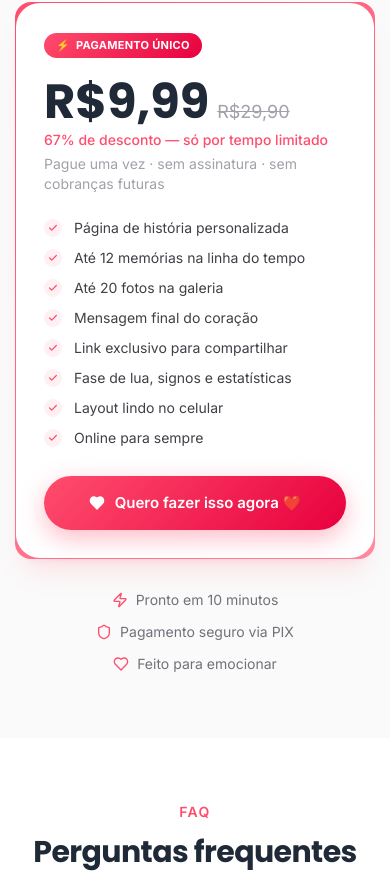
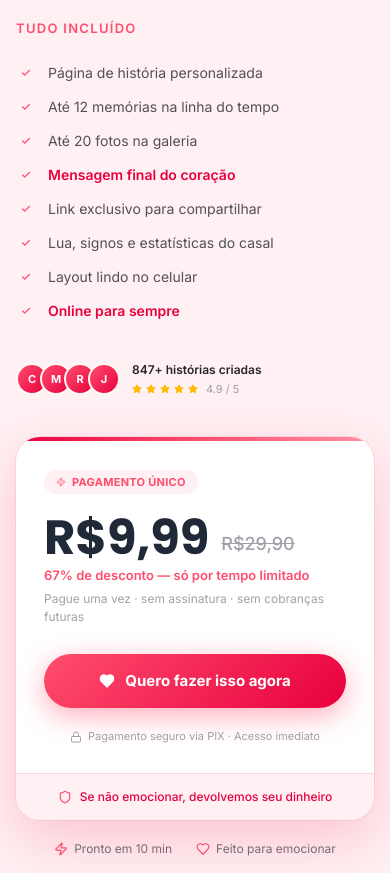
Before and after one commit to loverecap/loverecap-platform, a Next.js app in the folder apps/web/: page / in a window 390 px wide. Shown: the part 4843-5716 px from the top of the page. Built offline with nearby package versions, Linux system fonts and the light colour scheme; no server answers.

Commit message:
fix: pricing

```diff
--- a/apps/web/src/components/marketing/pricing-section.tsx
+++ b/apps/web/src/components/marketing/pricing-section.tsx
@@ -2,129 +2,264 @@
 
 import { motion, useReducedMotion } from 'framer-motion'
 import Link from 'next/link'
-import { Check, Zap, Shield, Heart } from 'lucide-react'
+import { Check, Heart, Shield, Zap, Star, Lock } from 'lucide-react'
 import { PageContainer } from '@/components/shared/page-container'
 import { SectionContainer } from '@/components/shared/section-container'
 
 const features = [
-  'Página de história personalizada',
-  'Até 12 memórias na linha do tempo',
-  'Até 20 fotos na galeria',
-  'Mensagem final do coração',
-  'Link exclusivo para compartilhar',
-  'Fase de lua, signos e estatísticas',
-  'Layout lindo no celular',
-  'Online para sempre',
+  { text: 'Página de história personalizada', highlight: false },
+  { text: 'Até 12 memórias na linha do tempo', highlight: false },
+  { text: 'Até 20 fotos na galeria', highlight: false },
+  { text: 'Mensagem final do coração', highlight: true },
+  { text: 'Link exclusivo para compartilhar', highlight: false },
+  { text: 'Lua, signos e estatísticas do casal', highlight: false },
+  { text: 'Layout lindo no celular', highlight: false },
+  { text: 'Online para sempre', highlight: true },
 ]
 
-const guarantees = [
-  { icon: Zap, text: 'Pronto em 10 minutos' },
-  { icon: Shield, text: 'Pagamento seguro via PIX' },
-  { icon: Heart, text: 'Feito para emocionar' },
-]
+const avatars = ['C', 'M', 'R', 'J']
 
 export function PricingSection() {
   const reduce = useReducedMotion()
 
   return (
-    <SectionContainer id="pricing" className="bg-neutral-50">
+    <SectionContainer id="pricing" className="relative overflow-hidden bg-[#FFF0F3]">
+      {/* Soft radial glow toward the card side */}
+      <div
+        className="absolute inset-0 -z-10"
+        style={{
+          background:
+            'radial-gradient(ellipse 70% 55% at 65% 50%, #FFE4EC 0%, transparent 70%)',
+        }}
+      />
+
       <PageContainer>
+        {/* Section headline */}
         <motion.div
           initial={reduce ? {} : { opacity: 0, y: 20 }}
           whileInView={{ opacity: 1, y: 0 }}
           viewport={{ once: true }}
           transition={{ duration: 0.5 }}
-          className="mb-10 text-center"
+          className="mb-12 text-center"
         >
-          <div className="mb-3 inline-flex items-center gap-1.5 rounded-full px-3 py-1 text-[11px] font-bold uppercase tracking-wide text-white" style={{ background: 'linear-gradient(135deg, #FF4D6D, #E8003E)' }}>
+          <div
+            className="mb-4 inline-flex items-center gap-1.5 rounded-full px-3.5 py-1.5 text-[11px] font-bold uppercase tracking-widest"
+            style={{
+              background: '#FFF0F3',
+              border: '1px solid #FFD6E0',
+              color: '#FF4D6D',
+            }}
+          >
             🔥 Oferta de lançamento
           </div>
           <h2 className="font-heading text-3xl font-bold text-neutral-900 sm:text-4xl">
             Uma vez só. Para sempre.
           </h2>
           <p className="mt-3 mx-auto max-w-sm text-sm text-neutral-500">
-            Sem assinatura. Sem taxa mensal. Pague uma vez e a sua história fica online para sempre.
+            Sem assinatura. Sem taxa mensal. Pague uma vez e a história fica online para sempre.
           </p>
         </motion.div>
 
-        <div className="flex justify-center">
+        {/* Two-column layout */}
+        <div className="mx-auto flex max-w-3xl flex-col items-start gap-10 lg:flex-row lg:items-center lg:gap-12">
+
+          {/* LEFT — benefit list */}
           <motion.div
-            initial={reduce ? {} : { opacity: 0, y: 28 }}
+            initial={reduce ? {} : { opacity: 0, x: -24 }}
+            whileInView={{ opacity: 1, x: 0 }}
+            viewport={{ once: true }}
+            transition={{ duration: 0.55 }}
+            className="flex-1"
+          >
+            <p
+              className="mb-6 text-[13px] font-semibold uppercase tracking-widest"
+              style={{ color: '#FF4D6D' }}
+            >
+              Tudo incluído
+            </p>
+
+            <ul className="space-y-3.5">
+              {features.map((f, i) => (
+                <motion.li
+                  key={f.text}
+                  initial={reduce ? {} : { opacity: 0, x: -16 }}
+                  whileInView={{ opacity: 1, x: 0 }}
+                  viewport={{ once: true }}
+                  transition={{ duration: 0.4, delay: i * 0.06 }}
+                  className="flex items-center gap-3"
+                >
+                  <div
+                    className="flex h-5 w-5 shrink-0 items-center justify-center rounded-full"
+                    style={{ background: '#FFF0F3' }}
+                  >
+                    <Check className="h-2.5 w-2.5" style={{ color: '#FF4D6D' }} strokeWidth={3} />
+                  </div>
+                  <span
+                    className="text-sm"
+                    style={{
+                      color: f.highlight ? '#E8003E' : '#525252',
+                      fontWeight: f.highlight ? 600 : 400,
+                    }}
+                  >
+                    {f.text}
+                  </span>
+                </motion.li>
+              ))}
+            </ul>
+
+            {/* Social proof */}
+            <motion.div
+              initial={reduce ? {} : { opacity: 0, y: 12 }}
               whileInView={{ opacity: 1, y: 0 }}
               viewport={{ once: true }}
-            transition={{ duration: 0.5 }}
-            className="relative w-full max-w-sm"
+              transition={{ duration: 0.4, delay: 0.5 }}
+              className="mt-10 flex items-center gap-3"
             >
+              <div className="flex -space-x-2">
+                {avatars.map((a) => (
                   <div
-              className="absolute -inset-px rounded-2xl"
+                    key={a}
+                    className="flex h-8 w-8 shrink-0 items-center justify-center rounded-full border-2 text-[11px] font-bold text-white"
                     style={{
-                background: 'linear-gradient(135deg, #FF4D6D, #FF8FA3)',
-                borderRadius: '1rem',
+                      background: 'linear-gradient(135deg, #FF4D6D, #E8003E)',
+                      borderColor: '#FFF8F2',
+                    }}
+                  >
+                    {a}
+                  </div>
+                ))}
+              </div>
+              <div>
+                <p className="text-[12px] font-semibold text-neutral-800">
+                  847+ histórias criadas
+                </p>
+                <div className="mt-0.5 flex items-center gap-1">
+                  {Array.from({ length: 5 }).map((_, i) => (
+                    <Star key={i} className="h-2.5 w-2.5 fill-amber-400 text-amber-400" />
+                  ))}
+                  <span className="ml-1 text-[11px] text-neutral-400">4.9 / 5</span>
+                </div>
+              </div>
+            </motion.div>
+          </motion.div>
+
+          {/* RIGHT — price card */}
+          <motion.div
+            initial={reduce ? {} : { opacity: 0, y: 32 }}
+            whileInView={{ opacity: 1, y: 0 }}
+            viewport={{ once: true }}
+            transition={{ duration: 0.55, delay: 0.1 }}
+            className="relative w-full lg:max-w-sm"
+          >
+            {/* Glow halo */}
+            <div
+              className="absolute -inset-4 rounded-3xl blur-2xl"
+              style={{ background: 'rgba(255,77,109,0.18)', zIndex: -1 }}
+            />
+
+            <div
+              className="relative overflow-hidden rounded-2xl"
+              style={{
+                background: '#fff',
+                boxShadow:
+                  '0 0 0 1px rgba(255,77,109,0.12), 0 20px 56px rgba(232,0,62,0.18)',
+              }}
+            >
+              {/* Top accent strip */}
+              <div
+                className="h-1 w-full"
+                style={{
+                  background: 'linear-gradient(90deg, #E8003E, #FF4D6D, #FF8FA3)',
                 }}
               />
 
-            <div className="relative rounded-2xl bg-white p-7 shadow-xl shadow-[#FF4D6D]/12">
+              <div className="p-7">
+                {/* Badge */}
                 <div
-                className="mb-5 inline-flex items-center gap-1.5 rounded-full px-3 py-1 text-[11px] font-bold uppercase tracking-wide text-white"
-                style={{ background: 'linear-gradient(135deg, #FF4D6D, #E8003E)' }}
+                  className="mb-5 inline-flex items-center gap-1.5 rounded-full px-3 py-1 text-[11px] font-bold uppercase tracking-wide"
+                  style={{ background: '#FFF0F3', color: '#FF4D6D' }}
                 >
-                <span>⚡</span> Pagamento único
+                  <Zap className="h-2.5 w-2.5" />
+                  Pagamento único
                 </div>
 
-              <div className="mb-1 flex items-baseline gap-2">
-                <span className="font-heading text-5xl font-bold text-neutral-900">R$9,99</span>
-                <span className="text-lg text-neutral-400 line-through">R$29,90</span>
+                {/* Price */}
+                <div className="mb-1 flex items-end gap-3">
+                  <span className="font-heading text-5xl font-bold leading-none text-neutral-900">
+                    R$9,99
+                  </span>
+                  <span className="mb-1 text-lg font-medium text-neutral-400 line-through">
+                    R$29,90
+                  </span>
                 </div>
-              <p className="mb-1 text-sm font-medium text-[#FF4D6D]">
+
+                <p className="mb-1 text-[13px] font-semibold" style={{ color: '#FF4D6D' }}>
                   67% de desconto — só por tempo limitado
                 </p>
-              <p className="mb-6 text-sm text-neutral-400">
+                <p className="mb-7 text-[12px] text-neutral-400">
                   Pague uma vez · sem assinatura · sem cobranças futuras
                 </p>
 
-              <ul className="mb-7 space-y-2.5">
-                {features.map((f) => (
-                  <li key={f} className="flex items-center gap-3 text-sm text-neutral-700">
-                    <div
-                      className="flex h-4.5 w-4.5 shrink-0 items-center justify-center rounded-full"
-                      style={{ background: '#FFF0F3' }}
-                    >
-                      <Check className="h-2.5 w-2.5 text-[#FF4D6D]" strokeWidth={3} />
-                    </div>
-                    {f}
-                  </li>
-                ))}
-              </ul>
-
+                {/* CTA */}
                 <Link
                   href="/create"
-                className="flex w-full items-center justify-center gap-2.5 rounded-full py-4 text-[15px] font-semibold text-white transition-transform active:scale-[0.97]"
+                  className="group relative flex w-full items-center justify-center gap-2.5 overflow-hidden rounded-full py-4 text-[15px] font-bold text-white transition-all duration-200 active:scale-[0.97]"
                   style={{
                     background: 'linear-gradient(135deg, #FF4D6D 0%, #E8003E 100%)',
-                  boxShadow: '0 8px 24px rgba(255,77,109,0.38)',
+                    boxShadow: '0 8px 28px rgba(255,77,109,0.45)',
                   }}
                 >
-                <Heart className="h-4 w-4 shrink-0 fill-white text-white" />
-                Quero fazer isso agora ❤️
+                  <span
+                    className="absolute inset-0 -translate-x-full skew-x-12 bg-white/20 transition-transform duration-700 group-hover:translate-x-full"
+                    aria-hidden
+                  />
+                  <Heart className="relative h-4 w-4 shrink-0 fill-white text-white" />
+                  <span className="relative">Quero fazer isso agora</span>
                 </Link>
+
+                {/* Trust row */}
+                <div className="mt-5 flex items-center justify-center gap-1.5">
+                  <Lock className="h-3 w-3 text-neutral-400" />
+                  <p className="text-[11px] text-neutral-400">
+                    Pagamento seguro via PIX · Acesso imediato
+                  </p>
                 </div>
-          </motion.div>
               </div>
 
+              {/* Bottom guarantee strip */}
+              <div
+                className="flex items-center justify-center gap-2 px-7 py-3.5 text-[12px] font-medium"
+                style={{
+                  background: '#FFF0F3',
+                  borderTop: '1px solid #FFD6E0',
+                  color: '#E8003E',
+                }}
+              >
+                <Shield className="h-3.5 w-3.5 text-[#FF4D6D]" />
+                Se não emocionar, devolvemos seu dinheiro
+              </div>
+            </div>
+
+            {/* Below card stats */}
             <motion.div
-          initial={reduce ? {} : { opacity: 0, y: 14 }}
+              initial={reduce ? {} : { opacity: 0, y: 10 }}
               whileInView={{ opacity: 1, y: 0 }}
               viewport={{ once: true }}
-          transition={{ duration: 0.5, delay: 0.2 }}
-          className="mt-8 flex flex-wrap items-center justify-center gap-x-8 gap-y-3"
+              transition={{ duration: 0.4, delay: 0.35 }}
+              className="mt-5 flex items-center justify-center gap-6"
             >
-          {guarantees.map(({ icon: Icon, text }) => (
-            <div key={text} className="flex items-center gap-2 text-sm text-neutral-500">
-              <Icon className="h-4 w-4 text-[#FF4D6D]" />
-              {text}
+              {[
+                { icon: Zap, text: 'Pronto em 10 min' },
+                { icon: Heart, text: 'Feito para emocionar' },
+              ].map(({ icon: Icon, text }) => (
+                <div key={text} className="flex items-center gap-1.5">
+                  <Icon className="h-3.5 w-3.5 text-[#FF4D6D]" />
+                  <span className="text-[12px] text-neutral-500">{text}</span>
                 </div>
               ))}
             </motion.div>
+          </motion.div>
+        </div>
       </PageContainer>
     </SectionContainer>
   )
```
Lines whose indentation alone changed are shown as unchanged.
